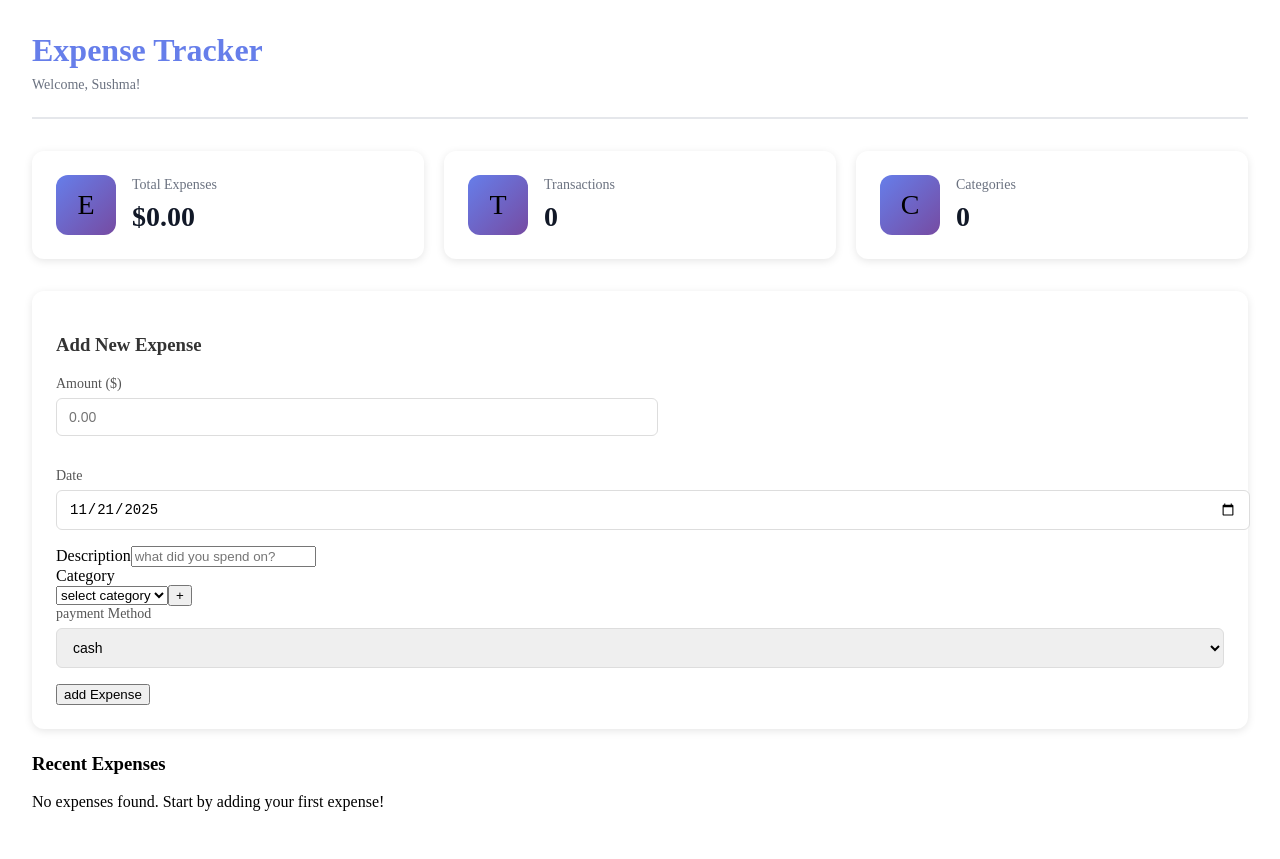
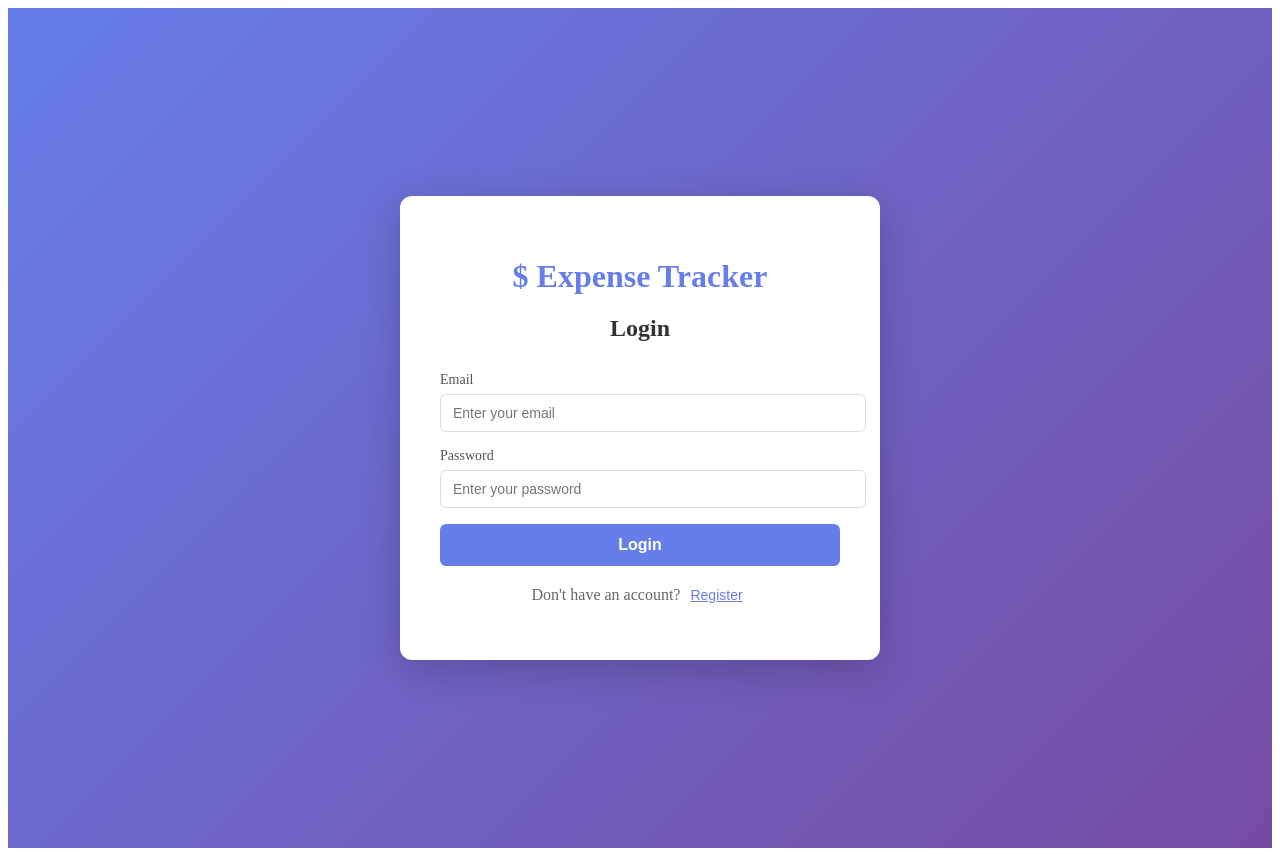
Before and after one commit to sushma-gopireddy/capstone_project, a React app in the folder frontend/: page / in a window 1280 px wide. Built offline with nearby package versions, Linux system fonts and the light colour scheme; no server answers; the HTML template or start-up script is replaced by a standard one.

Commit message:
added login page

```diff
--- a/frontend/src/App.jsx
+++ b/frontend/src/App.jsx
@@ -1,23 +1,50 @@
-import { useEffect } from 'react'
+import { useState,useEffect } from 'react'
+import Login from './components/Login';
 import './App.css'
 import Dashboard from './components/Dashboard'
 
 
 function App() {
-useEffect(() =>{
-  async function test() {
-    const response = await fetch('http://localhost:8080')
-    const result = await response.json()
-    console.log(result)
+  const [user, setUser] = useState(null);
+  const [loading, setLoading] = useState(true);
+
+  useEffect(() => {
+    // check user logged in or not
+    const token = localStorage.getItem('token');
+    const savedUser = localStorage.getItem('user');
+
+    if (token && savedUser) {
+      setUser(JSON.parse(savedUser));
+    }
+    setLoading(false);
+  }, []);
+
+  const handleLogin = (userData) => {
+    setUser(userData);
+  };
+
+  const handleLogout = () => {
+    setUser(null);
+  };
+
+  if (loading) {
+    return (
+      <div className="loading-screen">
+        <div className="spinner"></div>
+        <p>Loading...</p>
+      </div>
+    );
   }
-  test()
-},[]);
 
-return (
-    <div className='App'>
-      <Dashboard />
-      </div>
-  )
+  return (
+    <div className="App">
+      {user ? (
+        <Dashboard user={user} onLogout={handleLogout} />
+      ) : (
+        <Login onLogin={handleLogin} />
+      )}
+    </div>
+  );
 }
 
 export default App
--- /dev/null
+++ b/frontend/src/components/Login.css
@@ -0,0 +1,106 @@
+.login-container {
+  min-height: 100vh;
+  display: flex;
+  justify-content: center;
+  align-items: center;
+  background: linear-gradient(135deg, #667eea 0%, #764ba2 100%);
+  padding: 20px;
+}
+
+.login-box {
+  background: white;
+  padding: 40px;
+  border-radius: 12px;
+  box-shadow: 0 10px 40px rgba(0, 0, 0, 0.2);
+  width: 100%;
+  max-width: 400px;
+}
+
+.login-box h1 {
+  text-align: center;
+  color: #667eea;
+  margin-bottom: 10px;
+  font-size: 2rem;
+}
+
+.login-box h2 {
+  text-align: center;
+  color: #333;
+  margin-bottom: 30px;
+  font-size: 1.5rem;
+}
+
+.form-group {
+  margin-bottom: 20px;
+}
+
+.form-group label {
+  display: block;
+  margin-bottom: 8px;
+  color: #555;
+  font-weight: 500;
+}
+
+.form-group input {
+  width: 100%;
+  padding: 12px;
+  border: 1px solid #ddd;
+  border-radius: 6px;
+  font-size: 14px;
+  transition: border-color 0.3s;
+}
+
+.form-group input:focus {
+  outline: none;
+  border-color: #667eea;
+}
+
+.btn-primary {
+  width: 100%;
+  padding: 12px;
+  background: #667eea;
+  color: white;
+  border: none;
+  border-radius: 6px;
+  font-size: 16px;
+  font-weight: 600;
+  cursor: pointer;
+  transition: background 0.3s;
+}
+
+.btn-primary:hover {
+  background: #5568d3;
+}
+
+.btn-primary:disabled {
+  background: #ccc;
+  cursor: not-allowed;
+}
+
+.error-message {
+  background: #fee;
+  color: #c33;
+  padding: 12px;
+  border-radius: 6px;
+  margin-bottom: 20px;
+  text-align: center;
+}
+
+.toggle-form {
+  text-align: center;
+  margin-top: 20px;
+  color: #666;
+}
+
+.link-button {
+  background: none;
+  border: none;
+  color: #667eea;
+  cursor: pointer;
+  text-decoration: underline;
+  font-size: 14px;
+}
+
+.link-button:hover {
+  color: #5568d3;
+}
--- /dev/null
+++ b/frontend/src/components/Login.jsx
@@ -0,0 +1,115 @@
+import { useState } from 'react';
+import { authAPI } from '../services/api';
+import './Login.css';
+
+const Login = ({ onLogin }) => {
+  const [isLogin, setIsLogin] = useState(true);
+  const [formData, setFormData] = useState({
+    name: '',
+    email: '',
+    password: ''
+  });
+  const [error, setError] = useState('');
+  const [loading, setLoading] = useState(false);
+
+  const handleChange = (e) => {
+    setFormData({
+      ...formData,
+      [e.target.name]: e.target.value
+    });
+  };
+
+  const handleSubmit = async (e) => {
+    e.preventDefault();
+    setError('');
+    setLoading(true);
+
+    try {
+      let response;
+      if (isLogin) {
+        response = await authAPI.login({
+          email: formData.email,
+          password: formData.password
+        });
+      } else {
+        response = await authAPI.register(formData);
+      }
+
+      localStorage.setItem('token', response.data.token);
+      localStorage.setItem('user', JSON.stringify(response.data.user));
+      onLogin(response.data.user);
+    } catch (err) {
+      setError(err.response?.data?.message || 'An error occurred');
+    } finally {
+      setLoading(false);
+    }
+  };
+
+  return (
+    <div className="login-container">
+      <div className="login-box">
+        <h1>$ Expense Tracker</h1>
+        <h2>{isLogin ? 'Login' : 'Register'}</h2>
+
+        {error && <div className="error-message">{error}</div>}
+
+        <form onSubmit={handleSubmit}>
+          {!isLogin && (
+            <div className="form-group">
+              <label htmlFor="name">Name</label>
+              <input
+                type="text"
+                id="name"
+                name="name"
+                value={formData.name}
+                onChange={handleChange}
+                required={!isLogin}
+                placeholder="Enter your name"
+              />
+            </div>
+          )}
+
+          <div className="form-group">
+            <label htmlFor="email">Email</label>
+            <input
+              type="email"
+              id="email"
+              name="email"
+              value={formData.email}
+              onChange={handleChange}
+              required
+              placeholder="Enter your email"
+            />
+          </div>
+
+          <div className="form-group">
+            <label htmlFor="password">Password</label>
+            <input
+              type="password"
+              id="password"
+              name="password"
+              value={formData.password}
+              onChange={handleChange}
+              required
+              placeholder="Enter your password"
+              minLength="6"
+            />
+          </div>
+
+          <button type="submit" className="btn-primary" disabled={loading}>
+            {loading ? 'Please wait...' : isLogin ? 'Login' : 'Register'}
+          </button>
+        </form>
+
+        <p className="toggle-form">
+          {isLogin ? "Don't have an account? " : 'Already have an account? '}
+          <button onClick={() => setIsLogin(!isLogin)} className="link-button">
+            {isLogin ? 'Register' : 'Login'}
+          </button>
+        </p>
+      </div>
+    </div>
+  );
+};
+
+export default Login;
```
